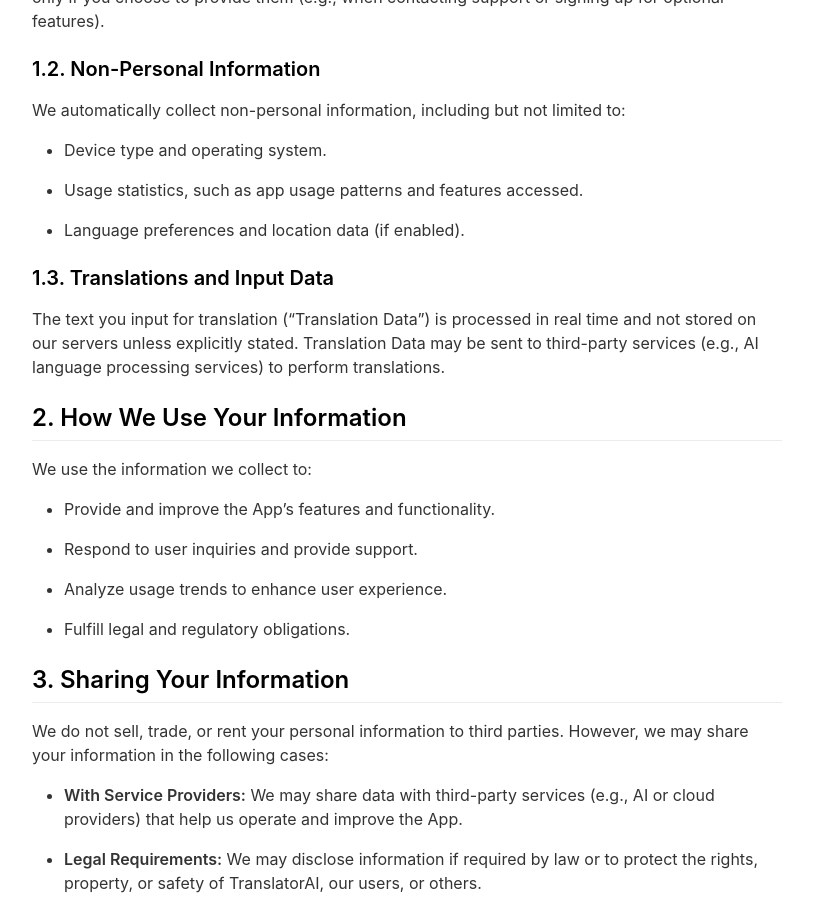
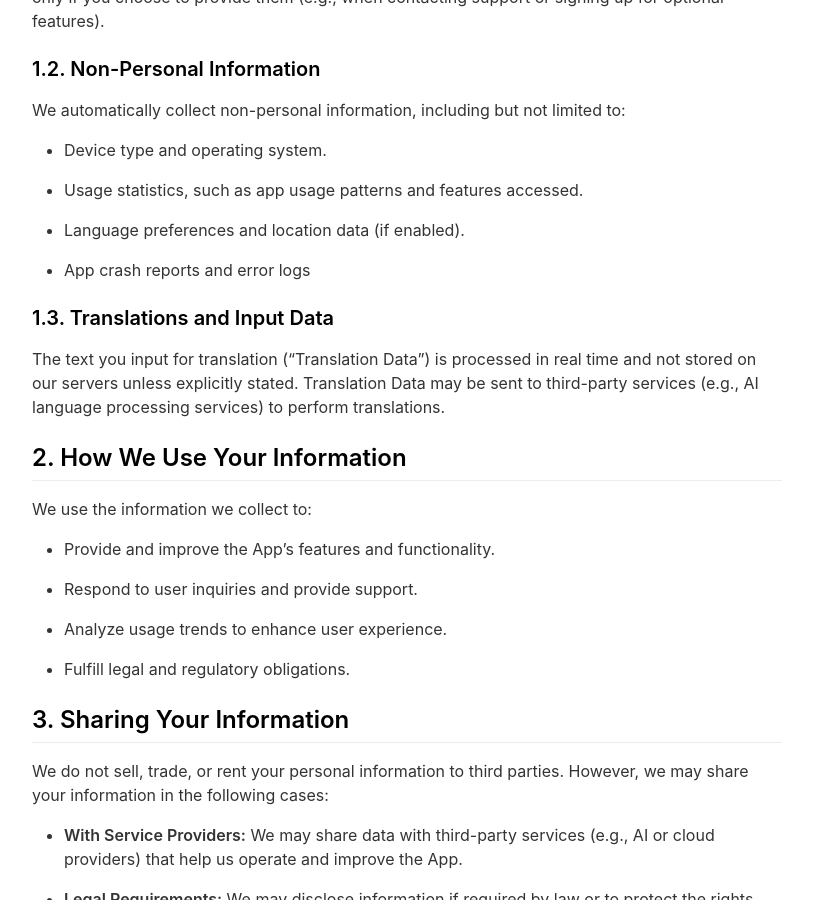
Before and after one commit to tayson/translatorai.app, a Jekyll site: the page built from _pages/privacy.md, in a window 1280 px wide and 900 px high, scrolled down 466 px. Shown: the whole window, without its empty margins (233-1046 px from the left). Built offline with Jekyll 4.4.1, drawn with Linux system fonts in a browser that asks for light colours; nearby versions of some CDN libraries.

Commit message:
update privacy

```diff
--- a/_pages/privacy.md
+++ b/_pages/privacy.md
@@ -25,6 +25,8 @@ We automatically collect non-personal information, including but not limited to:
 * Usage statistics, such as app usage patterns and features accessed.
 
 * Language preferences and location data (if enabled).
+
+* App crash reports and error logs
 
 ### 1.3. Translations and Input Data
 
```
